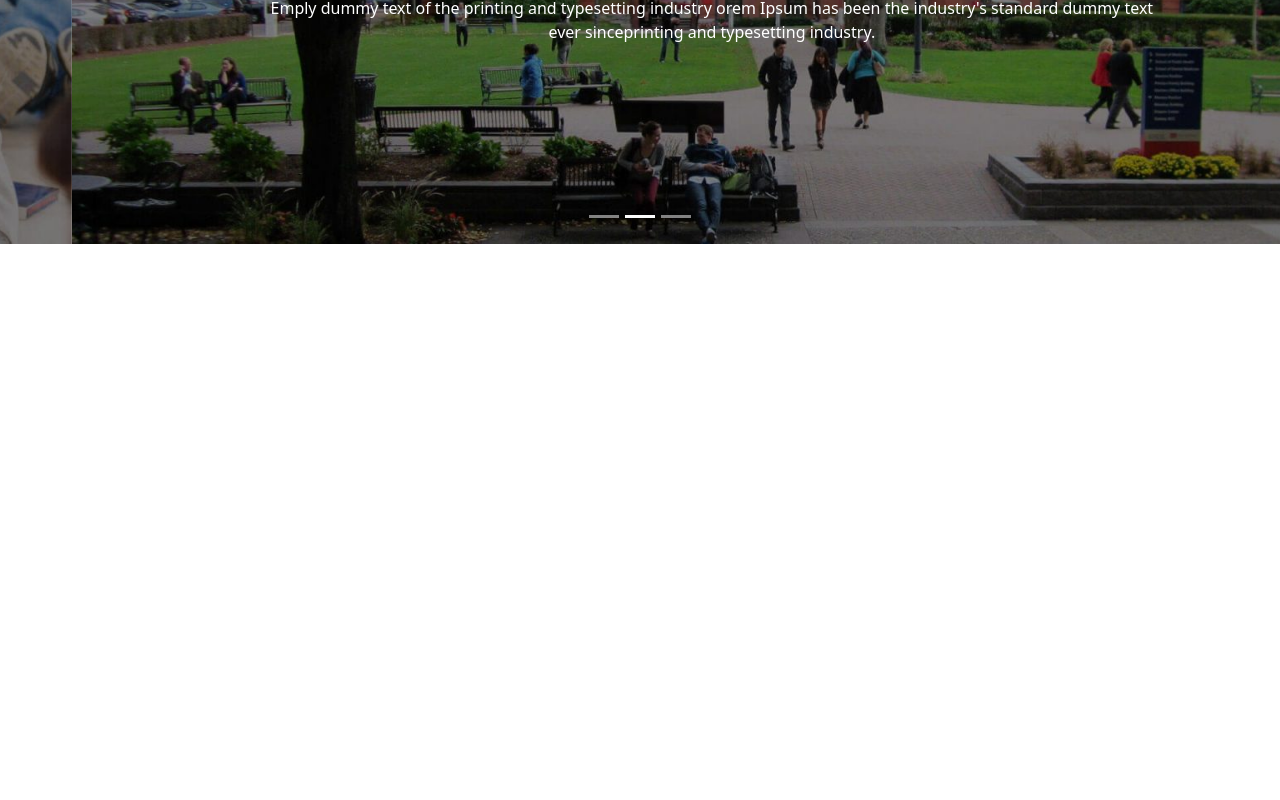
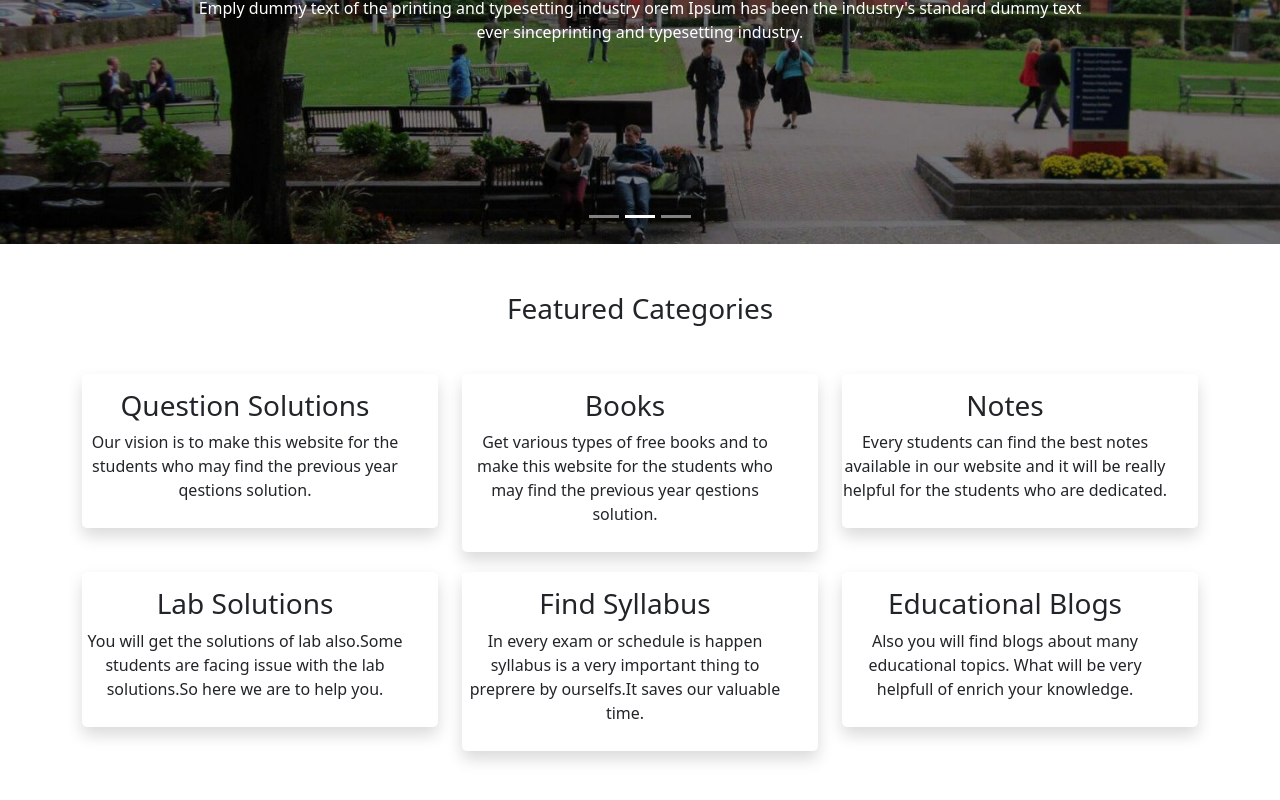
Before and after one commit to shuvo794/edu_site_china, a React (Create React App) app: page / in a window 1280 px wide. Shown: the part 342-1142 px from the top of the page. Before the commit the page ends 800 px from the top, so only its background shows below. Built offline with nearby package versions, Linux system fonts and the light colour scheme.

Commit message:
work a initial feture

```diff
--- a/src/pages/Home/Home.js
+++ b/src/pages/Home/Home.js
@@ -1,12 +1,14 @@
 import React from "react";
 import Header from "../Shared/Header/Header";
 import Banner from "../Banner/Banner";
+import Service from "../Service/Service";
 
 const Home = () => {
   return (
     <div>
       <Header />
       <Banner />
+      <Service />
     </div>
   );
 };
--- /dev/null
+++ b/src/pages/Service/Service.css
@@ -0,0 +1,12 @@
+.single-service {
+    padding: 15px 30px 10px 0;
+    text-align: center;
+    border-radius: 5px;
+    margin-bottom: 20px;
+    transition: all .5s;
+}
+
+.single-service:hover {
+    background-color: #007aff;
+    color: white;
+}
--- /dev/null
+++ b/src/pages/Service/Service.js
@@ -0,0 +1,79 @@
+import React from "react";
+import { Col, Container, Row } from "react-bootstrap";
+import "./Service.css";
+
+const Service = () => {
+  return (
+    <div className="py-5 service-area">
+      <Container>
+        <Row>
+          <Col>
+            <div className="section-title text-center mb-5">
+              <h3>Featured Categories</h3>
+              <span></span>
+            </div>
+          </Col>
+        </Row>
+        <Row>
+          <Col md={4}>
+            <div className="single-service shadow">
+              <h3>Question Solutions</h3>
+              <p>
+                Our vision is to make this website for the students who may find
+                the previous year qestions solution.
+              </p>
+            </div>
+          </Col>
+          <Col md={4}>
+            <div className="single-service shadow">
+              <h3>Books</h3>
+              <p>
+                Get various types of free books and to make this website for the
+                students who may find the previous year qestions solution.
+              </p>
+            </div>
+          </Col>
+          <Col md={4}>
+            <div className="single-service shadow">
+              <h3>Notes</h3>
+              <p>
+                Every students can find the best notes available in our website
+                and it will be really helpful for the students who are
+                dedicated.
+              </p>
+            </div>
+          </Col>
+          <Col md={4}>
+            <div className="single-service shadow">
+              <h3>Lab Solutions</h3>
+              <p>
+                You will get the solutions of lab also.Some students are facing
+                issue with the lab solutions.So here we are to help you.
+              </p>
+            </div>
+          </Col>
+          <Col md={4}>
+            <div className="single-service shadow">
+              <h3>Find Syllabus</h3>
+              <p>
+                In every exam or schedule is happen syllabus is a very important
+                thing to preprere by ourselfs.It saves our valuable time.
+              </p>
+            </div>
+          </Col>
+          <Col md={4}>
+            <div className="single-service shadow">
+              <h3>Educational Blogs</h3>
+              <p>
+                Also you will find blogs about many educational topics. What
+                will be very helpfull of enrich your knowledge.
+              </p>
+            </div>
+          </Col>
+        </Row>
+      </Container>
+    </div>
+  );
+};
+
+export default Service;
```
